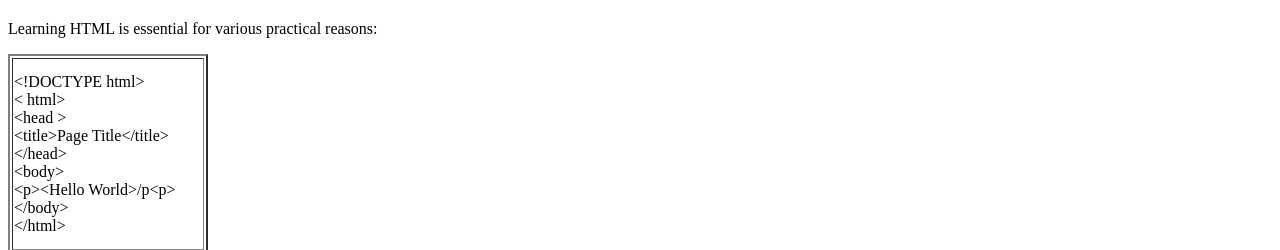
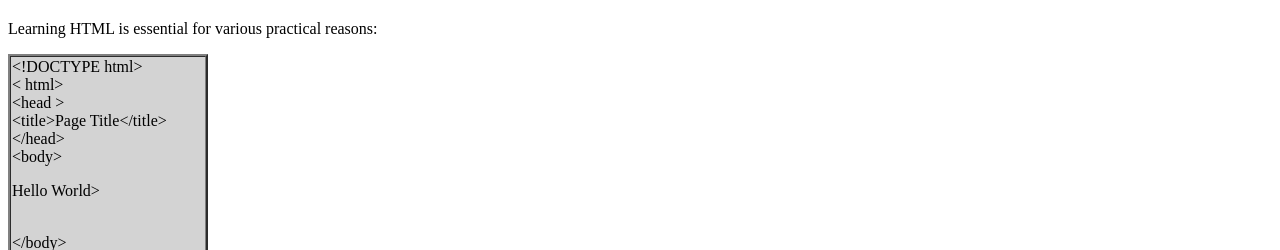
Before and after one commit to MaidamPavani/HTML, a plain HTML site: page website.html in a window 1280 px wide. Shown: the part 702-952 px from the top of the page. Drawn offline with Linux system fonts and the light colour scheme.

Commit message:
Add files via upload

```diff
--- a/website.html
+++ b/website.html
@@ -26,7 +26,7 @@
 <p>To show you <strong>how fun and easy HTML is,</strong> we have provided a classic example of<b> writing "Hello, World!" in HTML</b></p>
 <h1><b>Why Learn HTML?</b></h1>
 <p>Learning HTML is essential for various practical reasons:</p>
-<table border="2px" width="200" height="200">
+<table  bgcolor="lightgrey"border="2px" width="200" height="200" cellspacing="0">
 	<tr>
 		<td>
 			&lt;!DOCTYPE html&gt;<br>
@@ -35,7 +35,7 @@
             &lt;title&gt;Page Title&lt;/title&gt;<br>
 			&lt;/head&gt;<br>
 			&lt;body&gt;<br>
-           &lt;p&gt;&lt;Hello World&gt;/p&lt;p&gt;<br>
+           <p>Hello World&gt;</p><br>
 		   &lt;/body&gt;<br>
 		   &lt;/html&gt;<br>
 		</td>
```
